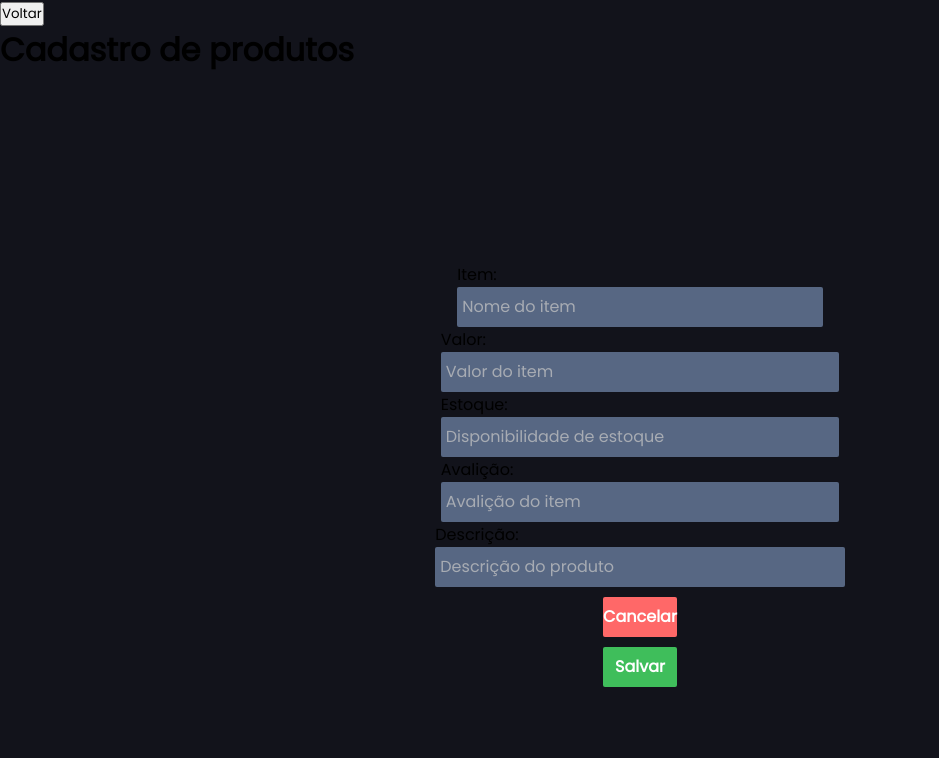
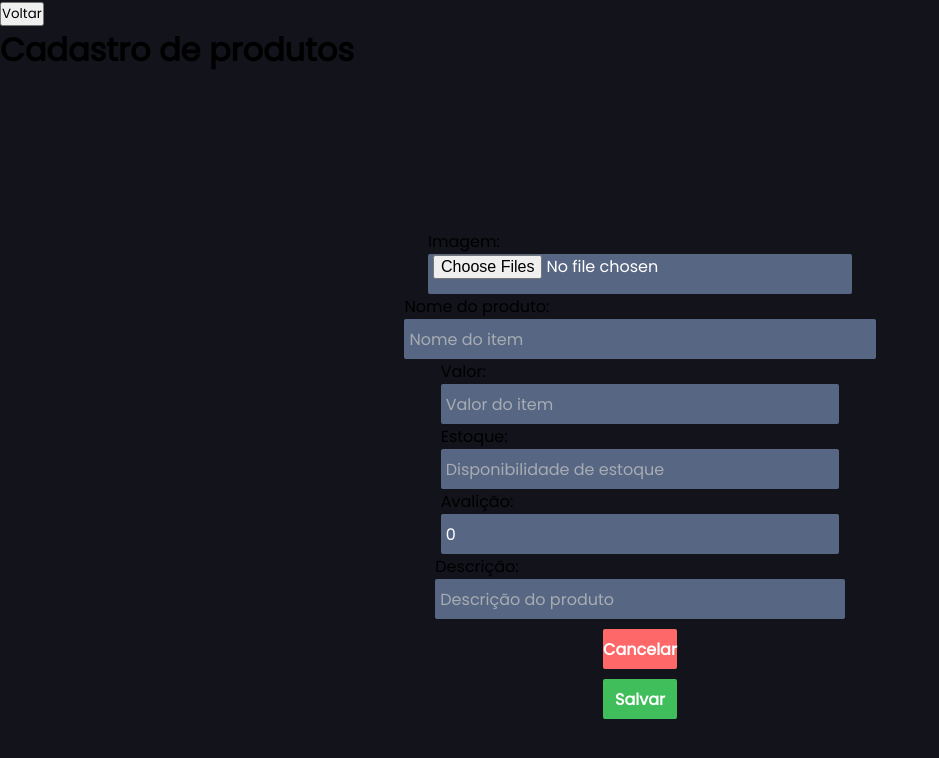
Before and after one commit to VictorPedrasani/conquest-front-end, a Next.js app: page /product/prodCad in a window 1280 px wide. Shown: the top 758 px of the page, without its empty margins (0-939 px from the left). Built offline with nearby package versions, Linux system fonts and the light colour scheme.

Commit message:
Tela de cadastro de produtos

```diff
--- a/package.json
+++ b/package.json
@@ -15,7 +15,7 @@
     "react": "18.2.0",
     "react-dom": "18.2.0",
     "rsuite": "^5.28.1",
-    "sass": "^1.58.3"
+    "sass": "^1.60.0"
   },
   "devDependencies": {
     "eslint": "^8.35.0",
--- a/src/pages/product/prodCad.jsx
+++ b/src/pages/product/prodCad.jsx
@@ -1,55 +1,137 @@
+import React, { useState } from 'react'
+import { api } from '../../services/api'
 import styles from '@/styles/pages/Home.module.scss'
 import { Input } from '@/components/Input'
 import { Button } from '@/components/Button'
+import { router } from 'next/router';
 
-export default function Home() {
-  return(
+
+
+export default function Home(props) {
+
+  const [imagens, setImagens] = useState('')
+  const [nome, setNome] = useState('')
+  //const [categoria, setCategoria] = useState('')
+  const [valor, setValor] = useState('')
+  const [estoque, setEstoque] = useState('')
+  const [avaliacao, setAvaliacao] = useState(0.0)
+  const [descricao, setDescricao] = useState('')
+
+  const [jsonProd, setJsonProd] = useState('')
+
+  const fillProduct = () => {
+    const prod = {}
+    prod.productName = nome
+    prod.productImages = imagens // TODO: destructuring operator
+    //prod.categoria = categoria
+    prod.productValue = Number(valor)
+    prod.productQuantity = estoque
+    prod.productReview = avaliacao
+    prod.productDescription = descricao
+
+    setJsonProd(JSON.stringify(jsonProd))
+    console.log(prod)
+  }
+
+  const handleChange = (e, setFunction) => {
+    e.preventDefault()
+    setFunction(e.target.value)
+  }
+
+  const handleImage = (event) => {
+    event.preventDefault()
+    const reader = new FileReader()
+    reader.readAsDataURL(event.target.files[0])
+    reader.onload = () => {
+      setImagens(reader.result)
+    }
+  }
+
+  const saveProduct = () => {
+    fillProduct()
+
+    api.post("conquest/backoffice/product/register", jsonProd
+    ).then((response) => {
+      console.log(response)
+      router.push("/")
+    }).catch(() => alert("Erro ao mandar o JSON"))
+  }
+
+
+  return (
     <div>
       <button>Voltar</button>
       <h1>Cadastro de produtos</h1>
       <div className={styles.container}>
         <Input
-          value={null}
-          onChange={(e) => setNome(e.target.value)}
+          value={jsonProd.setImagens}
+          onInput={(e) => handleImage(e, setImagens)}
+          type="file"
+          multiple
+          accept="image/jpeg, image/png"
+          placeholder="Imagem do Item"
+          label="Imagem:"
+        />
+
+        <Input
+          value={nome}
+          onChange={(e) => handleChange(e, setNome)}
           type="text"
           placeholder="Nome do item"
-          label="Item:"/>
+          label="Nome do produto:"
+        />
+        {/* <Input
+          value={categoria}
+          onChange={(e) => handleChange(e, setCategoria)}
+          type="text"
+          placeholder="Categoria do produto."
+          label="Item:"
+        /> */}
         <div className={styles.smallInputs}>
           <Input
-            value={null}
-            onChange={(e) => setNome(e.target.value)}
+            value={valor}
+            onChange={(e) => handleChange(e, setValor)}
             type="number"
+            min={0}
             placeholder="Valor do item"
-            label="Valor:"/>
+            label="Valor:"
+          />
+
           <Input
-            value={null}
-            onChange={(e) => setNome(e.target.value)}
+            value={estoque}
+            onChange={(e) => handleChange(e, setEstoque)}
             type="text"
             placeholder="Disponibilidade de estoque"
-            label="Estoque:"/>
+            label="Estoque:"
+          />
+
           <Input
-            value={null}
-            onChange={(e) => setNome(e.target.value)}
+            value={avaliacao}
+            onChange={(e) => handleChange(e, setAvaliacao)}
             type="text"
             placeholder="Avalição do item"
-            label="Avalição:"/>
+            label="Avalição:"
+          />
         </div>
         <div className={styles.descript}>
           <Input
-            value={null}
-            onChange={(e) => setNome(e.target.value)}
+            value={descricao}
+            onChange={(e) => handleChange(e, setDescricao)}
             type="text"
             placeholder="Descrição do produto"
-            label="Descrição:"/>
+            label="Descrição:"
+          />
         </div>
 
         <div className={styles.buttons}>
           <Button type="reset" color="cancel">
             Cancelar
           </Button>
-            <Button type="submit" color="primary" onClick={null}>
+
+          <Button type="submit" color="primary" onClick={() => saveProduct()}>
             Salvar
           </Button>
+
         </div>
       </div>
     </div>
```
Also changed, not shown: 1 other file (tests, documents, lock files or other folders). Lines whose indentation alone changed are shown as unchanged.
